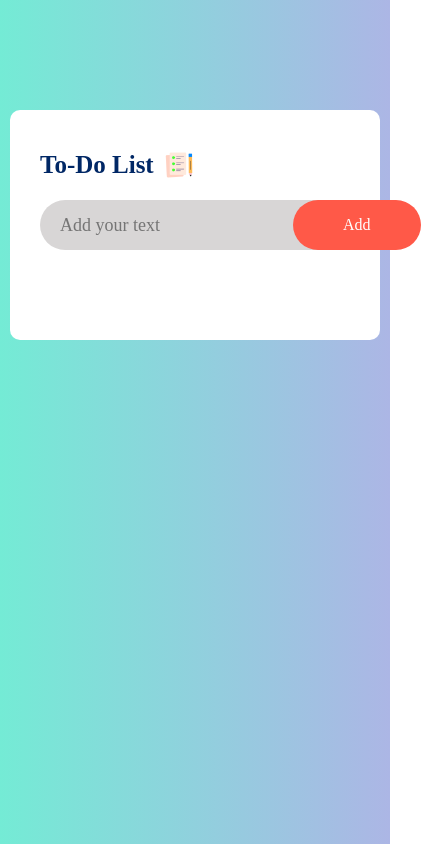
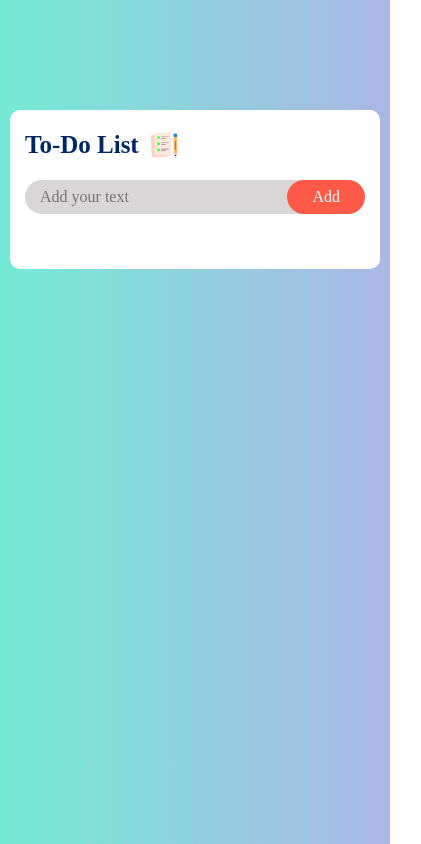
Before and after one commit to git-rishabhjain12/To-Do-List-App-using-JS, a plain HTML site: page index.html in a window 390 px wide. Shown: the whole page, 421 px wide, since content can reach past the window. Drawn offline with Linux system fonts and the light colour scheme.

Commit message:
add responsive code

```diff
--- a/style.css
+++ b/style.css
@@ -113,3 +113,19 @@ ul li span:hover {
     background-color: lightgrey;
     border-radius: 50%;
 }
+
+
+@media screen and (max-width:450px) {
+    .todo-app {
+        padding: 20px 15px 35px;
+    }
+
+    input {
+        padding: 5px;
+        font-size: 16px;
+    }
+
+    button {
+        padding: 8px 25px;
+    }
+}
```
